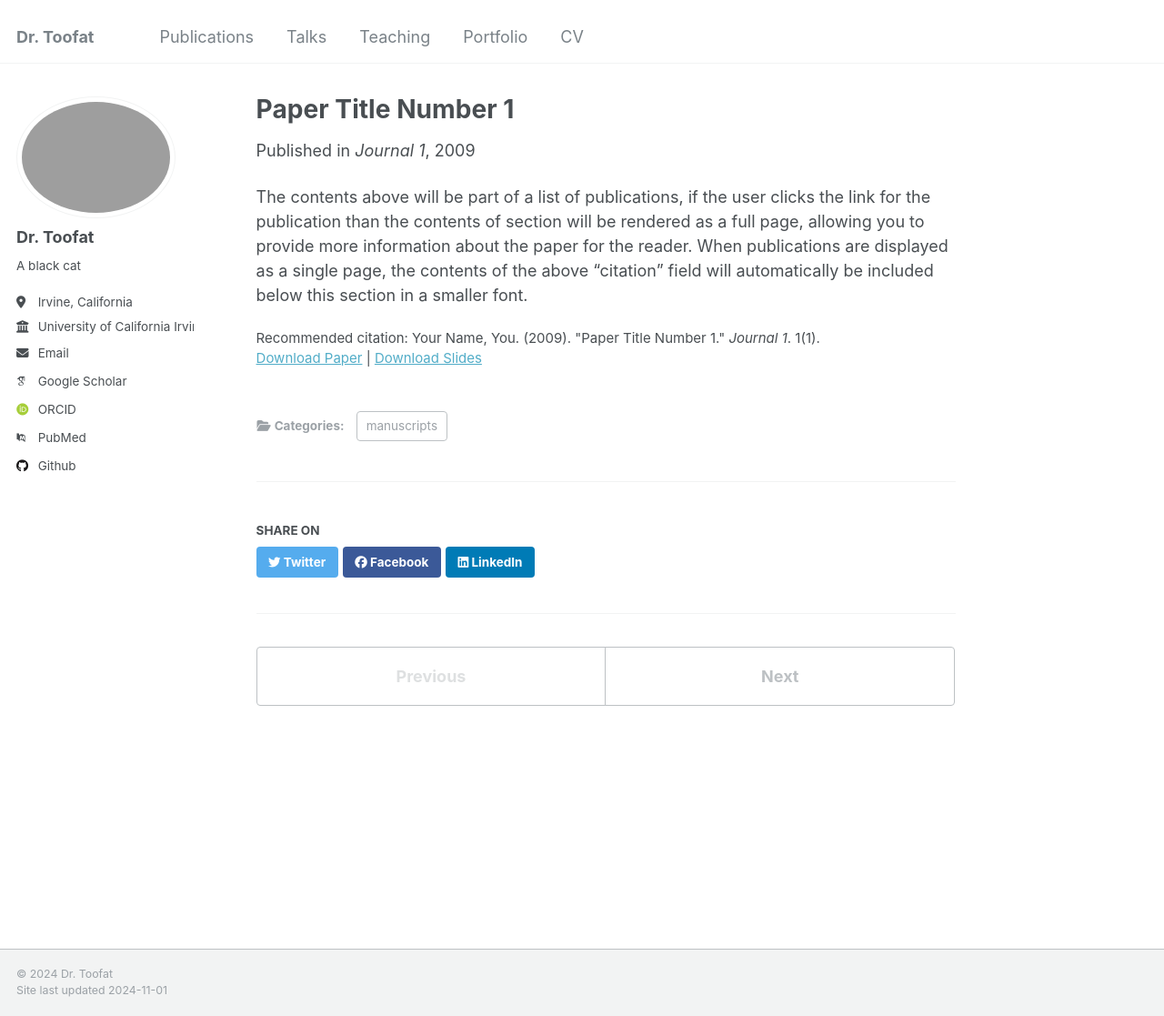
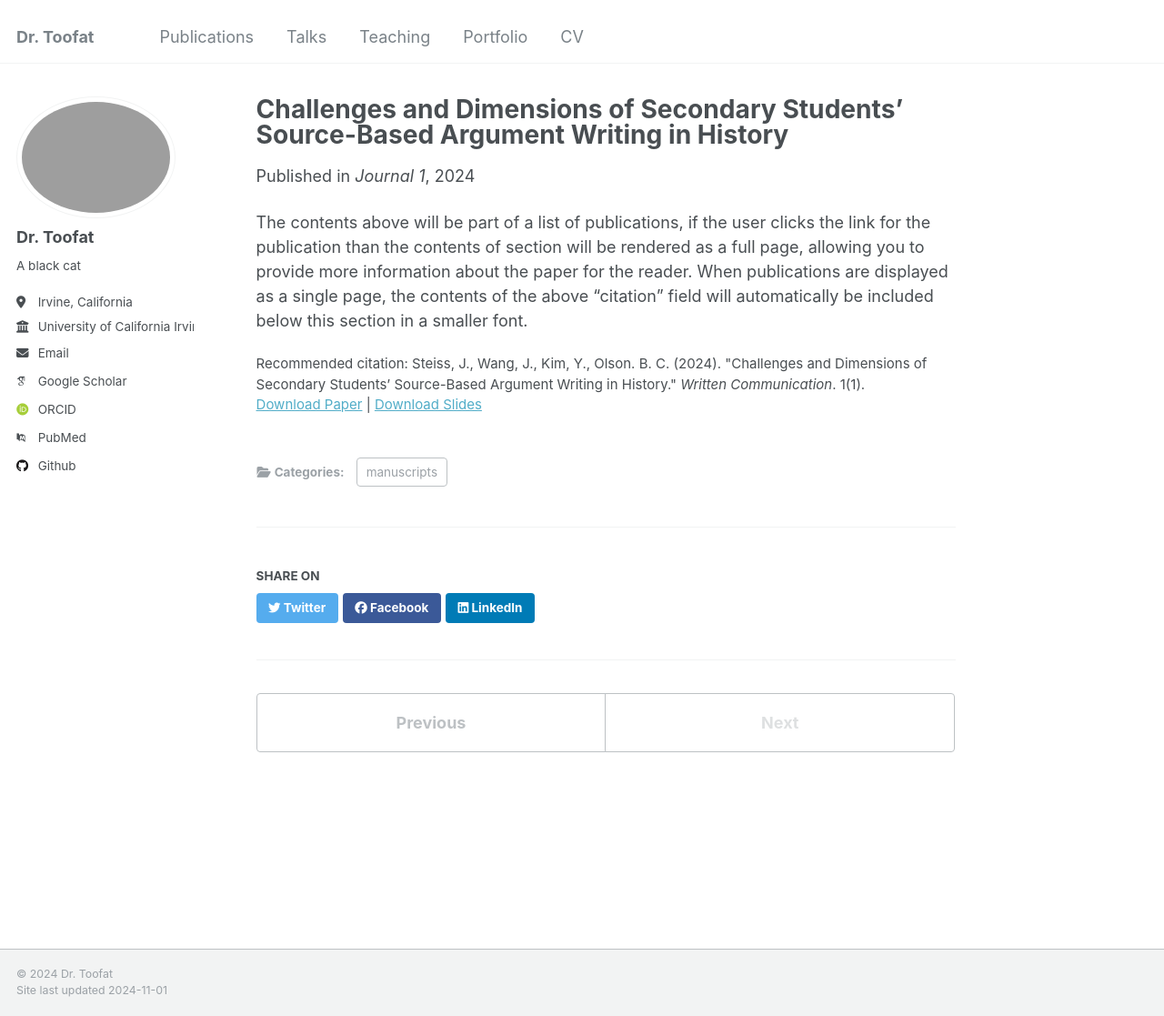
Before and after one commit to AltriaCarrie/altriacarrie.github.io, a Jekyll site: the page built from _publications/2009-10-01-paper-title-number-1.md, in a window 1280 px wide and 1117 px high. Shown: the whole window at 91% size. Built offline with Jekyll 4.4.1, drawn with Linux system fonts in a browser that asks for light colours; some web fonts are replaced.

Commit message:
Update 2009-10-01-paper-title-number-1.md

```diff
--- a/_publications/2009-10-01-paper-title-number-1.md
+++ b/_publications/2009-10-01-paper-title-number-1.md
@@ -1,14 +1,14 @@
 ---
-title: "Paper Title Number 1"
+title: "Challenges and Dimensions of Secondary Students’ Source-Based Argument Writing in History"
 collection: publications
 category: manuscripts
 permalink: /publication/2009-10-01-paper-title-number-1
 excerpt: 'This paper is about the number 1. The number 2 is left for future work.'
-date: 2009-10-01
+date: 2024-10-01
 venue: 'Journal 1'
 slidesurl: 'http://academicpages.github.io/files/slides1.pdf'
-paperurl: 'http://academicpages.github.io/files/paper1.pdf'
-citation: 'Your Name, You. (2009). &quot;Paper Title Number 1.&quot; <i>Journal 1</i>. 1(1).'
+paperurl: 'https://doi.org/10.1177/07410883241263549'
+citation: 'Steiss, J., Wang, J., Kim, Y., Olson. B. C. (2024). &quot;Challenges and Dimensions of Secondary Students’ Source-Based Argument Writing in History.&quot; <i>Written Communication</i>. 1(1).'
 ---
 
 The contents above will be part of a list of publications, if the user clicks the link for the publication than the contents of section will be rendered as a full page, allowing you to provide more information about the paper for the reader. When publications are displayed as a single page, the contents of the above "citation" field will automatically be included below this section in a smaller font.
```
